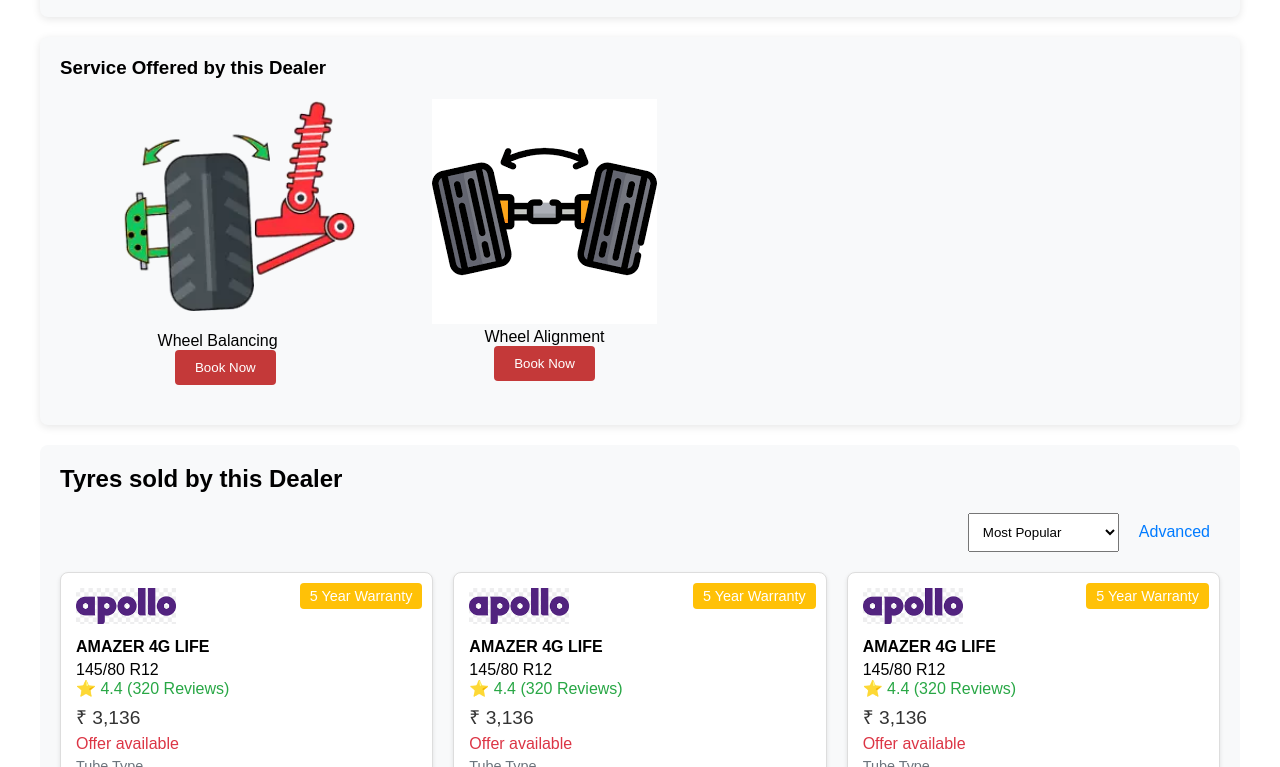
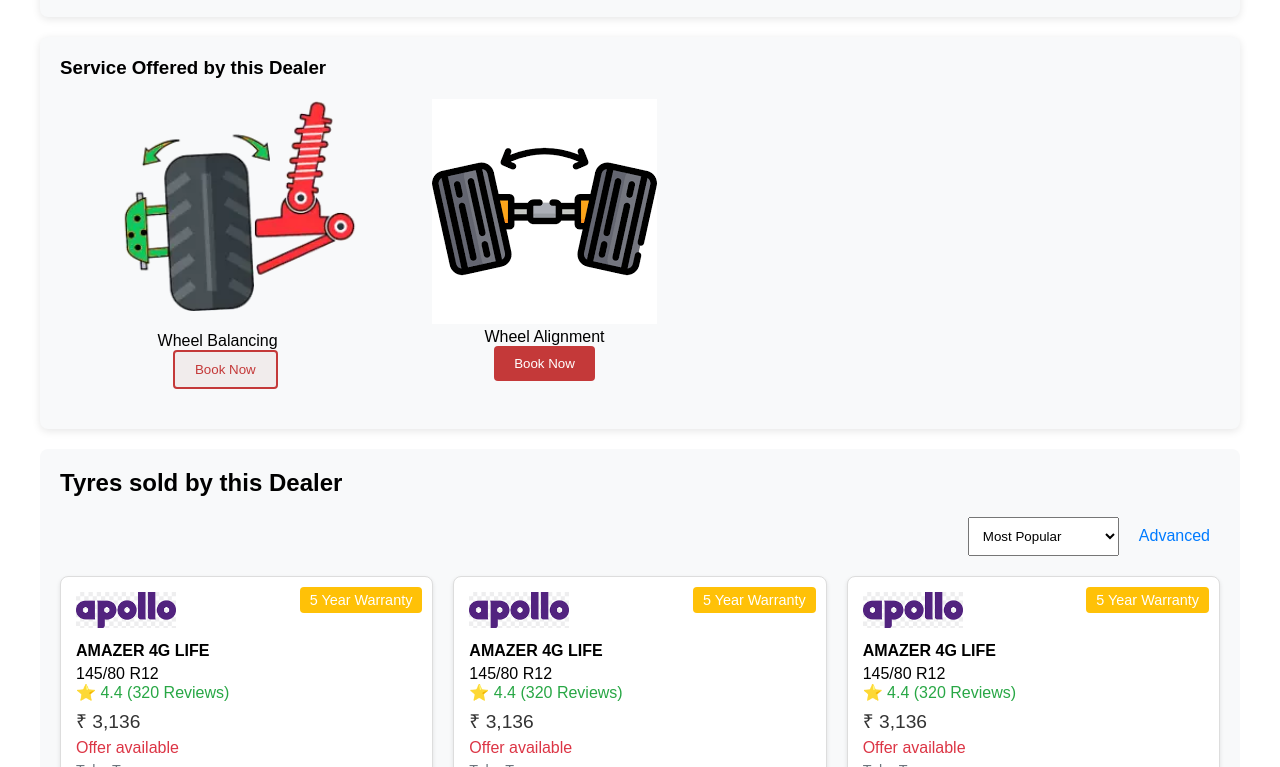
Before and after one commit to Chitranshu27/TyrePlex-Assignment, a plain HTML site: page index.html in a window 1280 px wide. In both pictures the pointer is over the button 225 px from the left and 1274 px from the top of the page. Shown: the part 907-1674 px from the top of the page. Drawn offline with Linux system fonts and the light colour scheme.

Commit message:
Update index.css

```diff
--- a/index.css
+++ b/index.css
@@ -520,8 +520,12 @@ body {
 }
 
 .book-now:hover {
-  background-color: rgb(196, 57, 57);
+  background-color: rgb(241 236 236);
+    color: rgb(196, 57, 57);
+    border-radius: 4px;
+    border: 2px solid rgb(196, 57, 57);
 }
+
 
 @media (max-width: 768px) {
   .dealer-container {
```
